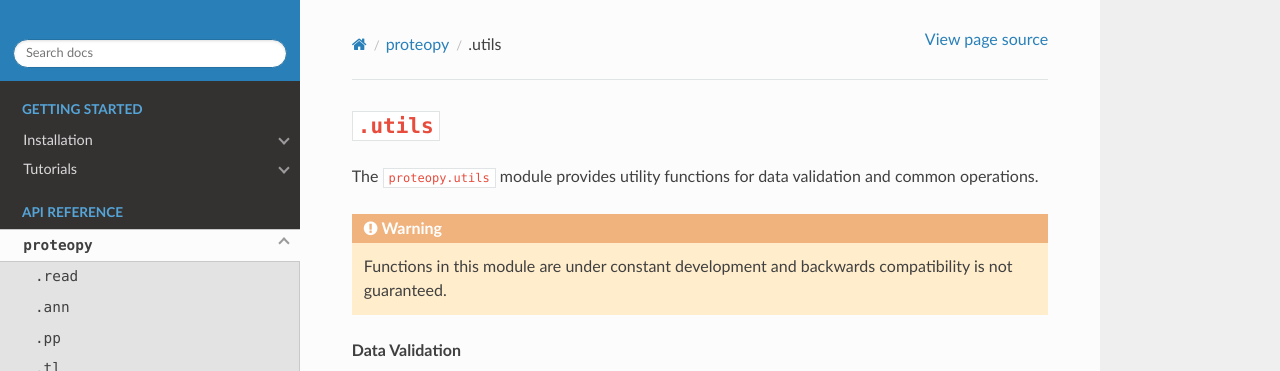
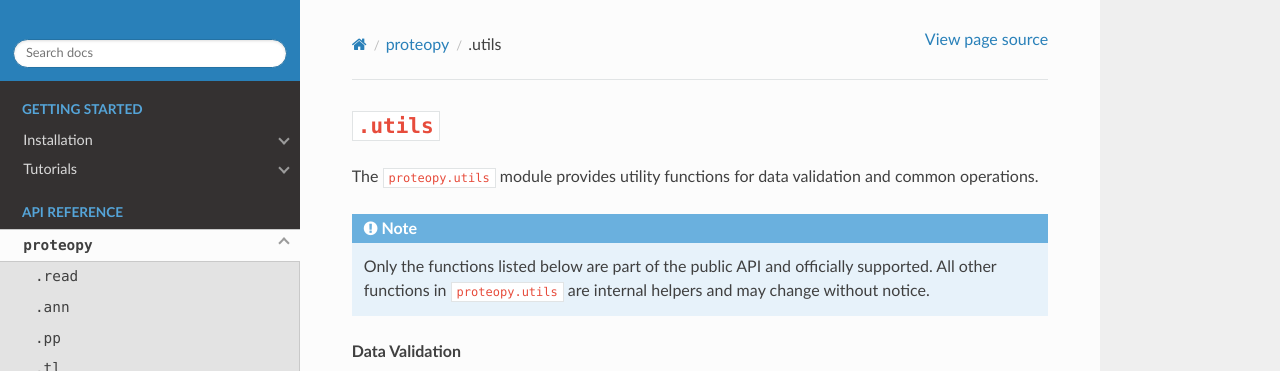
Before and after one commit to UKHD-NP/proteopy, a Sphinx documentation site: the page built from docs/sphinx/source/api/utils.rst, in a window 1280 px wide and 985 px high, cut to the strip 0-371 px from the top of the window. Built offline with Sphinx 7.4.7 and the Read the Docs theme 3.1.0, drawn with Linux system fonts in a browser that asks for light colours; pages that are not in the unit, such as notebooks, are missing from menus.

Commit message:
feature: `utils` module now has selected public functions officially supported

```diff
--- a/docs/sphinx/source/api/utils.rst
+++ b/docs/sphinx/source/api/utils.rst
@@ -7,10 +7,11 @@
 The ``proteopy.utils`` module provides utility functions for data validation and
 common operations.
 
-.. warning::
+.. note::
 
-   Functions in this module are under constant development and backwards
-   compatibility is not guaranteed.
+   Only the functions listed below are part of the public API and
+   officially supported. All other functions in ``proteopy.utils``
+   are internal helpers and may change without notice.
 
 .. rubric:: Data Validation
 
```
Also changed, not shown: 1 other file.
